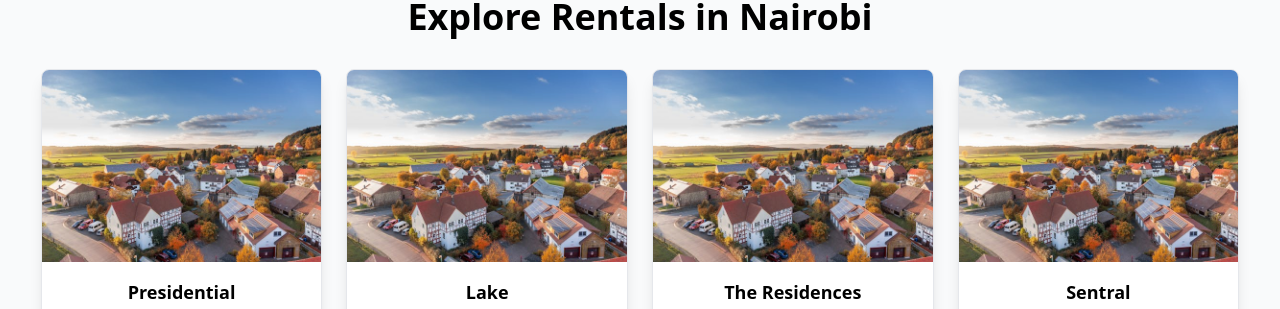
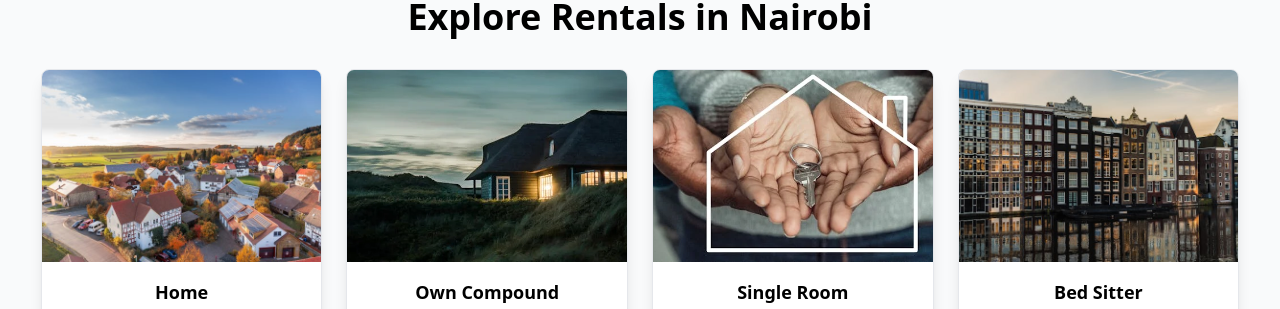
Before and after one commit to GabrielOchieng/renteasy, a React (Vite) app: page / in a window 1280 px wide. Shown: the part 491-800 px from the top of the page. Built offline with nearby package versions, Linux system fonts and the light colour scheme; no server answers.

Commit message:
correction of image paths

```diff
--- a/src/components/Explore.jsx
+++ b/src/components/Explore.jsx
@@ -1,31 +1,34 @@
 import { Link } from "react-router-dom";
 import home from "../assets/images/homebg.jpeg";
+import housekey from "../assets/images/housekey.webp";
+import rentals from "../assets/images/rentals.jpeg";
+import own from "../assets/images/home.webp";
 
 const items = [
   {
-    image: { home },
-    title: "Presidential",
+    image: home,
+    title: "Home",
     street: "3022 Kitengela",
     address: "3022",
     type: "4 Bedroom",
   },
   {
-    image: { home },
-    title: "Lake",
+    image: own,
+    title: "Own Compound",
     street: "Garden City",
     address: "1234",
     type: "Apartment",
   },
   {
-    image: { home },
-    title: "The Residences",
+    image: housekey,
+    title: "Single Room",
     street: "Manyanja",
     address: "457",
     type: "Single Room",
   },
   {
-    image: { home },
-    title: "Sentral",
+    image: rentals,
+    title: "Bed Sitter",
     street: "1233 Kahawa",
     address: "86",
     type: "Bedsitter",
@@ -41,12 +44,13 @@ const Explore = () => {
       </div>
       <div className="flex flex-wrap gap-6 justify-center">
         {items.map((item, index) => (
-          <div
+          <Link
+            to="/houses"
             key={index}
             className="w-[90%] sm:w-1/2 md:w-1/4 lg:w-[22%] bg-white border border-gray-200 rounded-lg shadow-lg overflow-hidden transform transition-transform duration-300 hover:scale-105"
           >
             <img
-              src={item.image.home}
+              src={item.image}
               alt={item.title}
               className="w-full h-48 object-cover"
             />
@@ -58,7 +62,7 @@ const Explore = () => {
               <p className="text-center text-gray-600">{item.address}</p>
               <p className="text-center text-gray-600">{item.type}</p>
             </div>
-          </div>
+          </Link>
         ))}
       </div>
       <div className="text-center mt-8">
--- a/src/pages/HouseFormPage.jsx
+++ b/src/pages/HouseFormPage.jsx
@@ -267,7 +267,7 @@ const HouseForm = () => {
                 htmlFor="rentPrice"
                 className="block text-sm font-medium text-gray-700"
               >
-                Rent Price
+                Rent Price (Ksh.)
               </label>
               <input
                 type="number"
```
